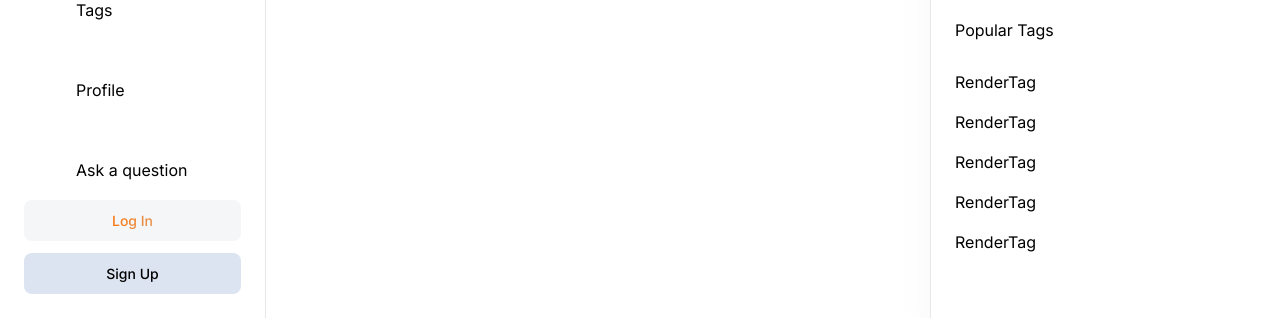
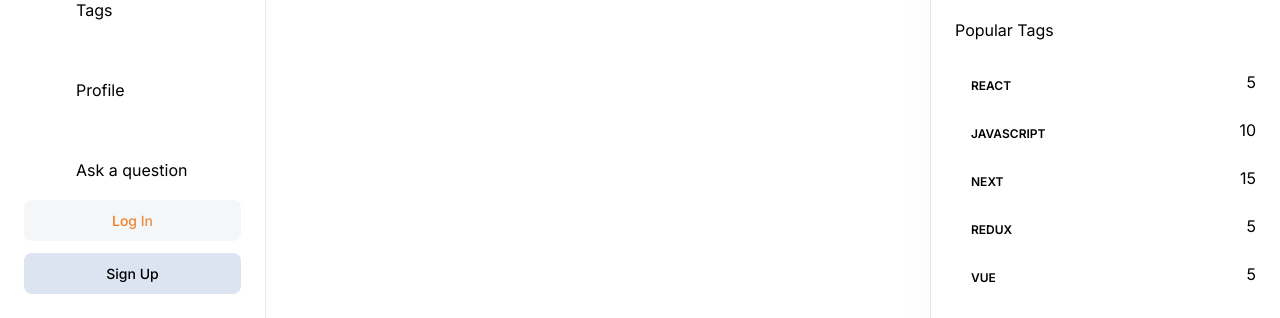
Before and after one commit to vvu060/dev-overflow, a Next.js app: page / in a window 1280 px wide. Shown: the part 482-800 px from the top of the page. Built offline with nearby package versions, Linux system fonts and the light colour scheme; no server answers.

Commit message:
implement tags using shad cn badge

```diff
--- a/components/shared/RenderTag.tsx
+++ b/components/shared/RenderTag.tsx
@@ -1,4 +1,6 @@
+import Link from 'next/link';
 import React from 'react';
+import { Badge } from '@/components/ui/badge';
 
 interface RenderTagProps {
   _id: number;
@@ -13,7 +15,16 @@ const RenderTag = ({
   totalQuestions,
   showCount,
 }: RenderTagProps) => {
-  return <div>RenderTag</div>;
+  return (
+    <Link href={`/tags/${_id}`} className='flex justify-between gap-2'>
+      <Badge className='subtle-medium background-light800_dark300 text-light400_light500 rounded-md border-none px-4 py-2 uppercase'>
+        {name}
+      </Badge>
+      {showCount && (
+        <p className='small-medium text-dark500_light700'>{totalQuestions}</p>
+      )}
+    </Link>
+  );
 };
 
 export default RenderTag;
```
